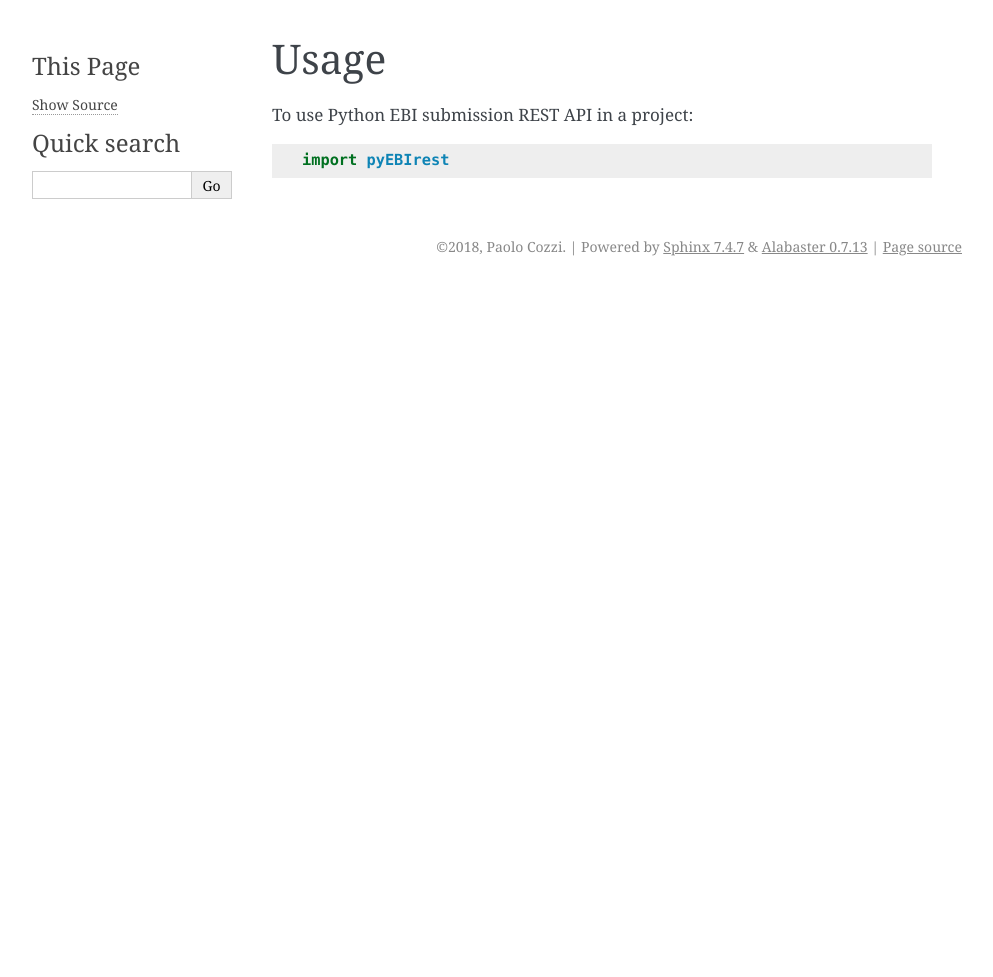
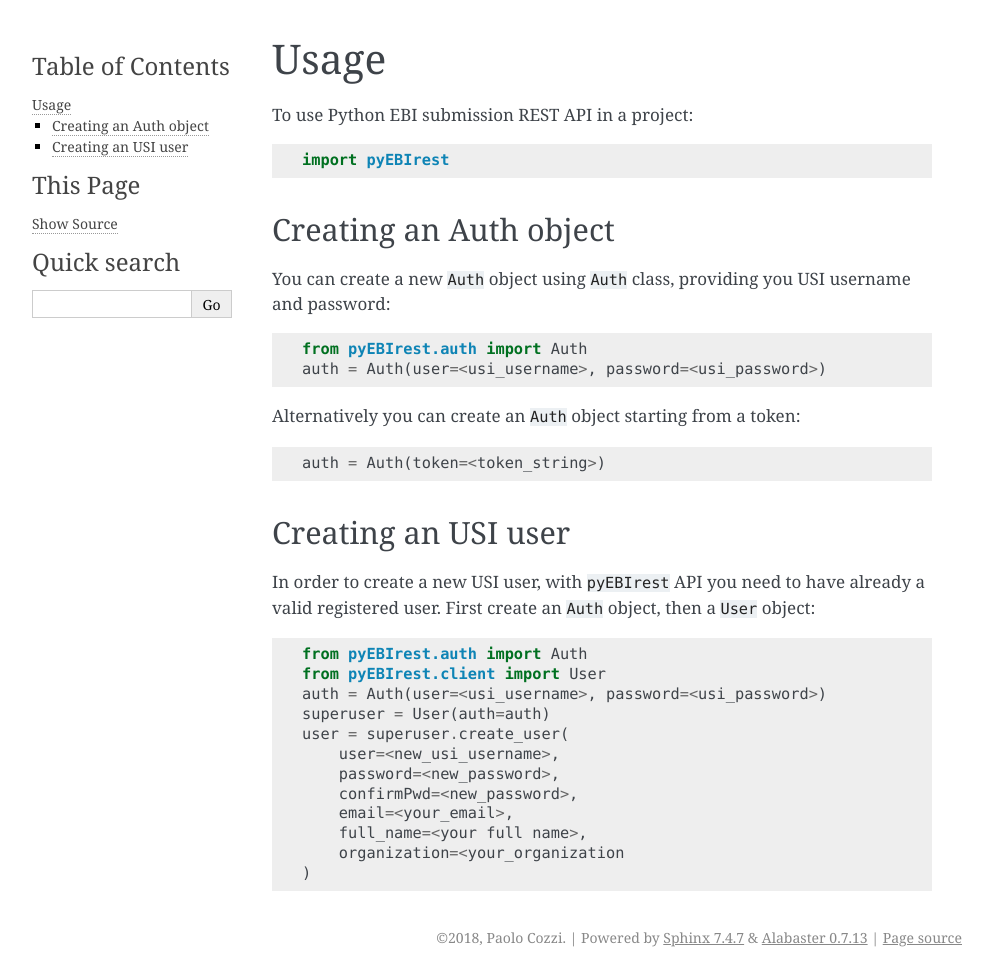
Before and after one commit to cnr-ibba/pyUSIrest, a Sphinx documentation site: the page built from docs/usage.rst, in a window 1280 px wide. Shown: the whole page, without its empty margins (148-1141 px from the left). Built offline with Sphinx 7.4.7, drawn with Linux system fonts in a browser that asks for light colours; pages that are not in the unit, such as notebooks, are missing from menus; before the commit the page ends 900 px from its top, so only the background shows below that.

```diff
--- a/docs/usage.rst
+++ b/docs/usage.rst
@@ -4,4 +4,36 @@
 
 To use Python EBI submission REST API in a project::
 
-    import pyEBIrest
+  import pyEBIrest
+
+Creating an Auth object
+-----------------------
+
+You can create a new ``Auth`` object using ``Auth`` class, providing you USI
+username and password::
+
+  from pyEBIrest.auth import Auth
+  auth = Auth(user=<usi_username>, password=<usi_password>)
+
+Alternatively you can create an ``Auth`` object starting from a token::
+
+  auth = Auth(token=<token_string>)
+
+Creating an USI user
+--------------------
+
+In order to create a new USI user, with ``pyEBIrest`` API you need to have already
+a valid registered user. First create an ``Auth`` object, then a ``User`` object::
+
+  from pyEBIrest.auth import Auth
+  from pyEBIrest.client import User
+  auth = Auth(user=<usi_username>, password=<usi_password>)
+  superuser = User(auth=auth)
+  user = superuser.create_user(
+      user=<new_usi_username>,
+      password=<new_password>,
+      confirmPwd=<new_password>,
+      email=<your_email>,
+      full_name=<your full name>,
+      organization=<your_organization
+  )
--- a/setup.py
+++ b/setup.py
@@ -32,7 +32,8 @@
         'Programming Language :: Python :: 3.5',
         'Programming Language :: Python :: 3.6',
     ],
-    description="Python EBI submission REST API contain all methods to interact with EBI Submission REST API",
+    description=("Python EBI submission REST API contain all methods to "
+                 "interact with EBI Submission REST API"),
     entry_points={
         'console_scripts': [
             'pyEBIrest=pyEBIrest.cli:main',
```
Also changed, not shown: 1 other file.
